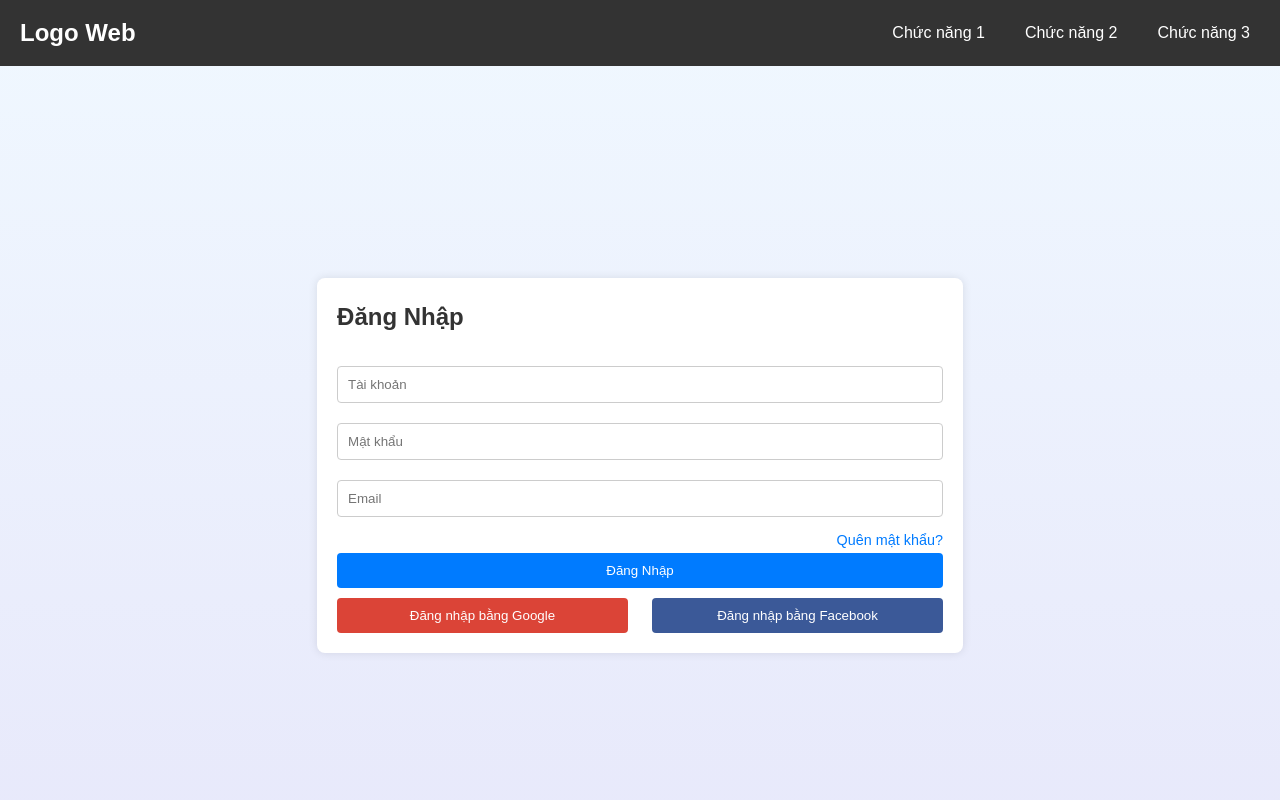
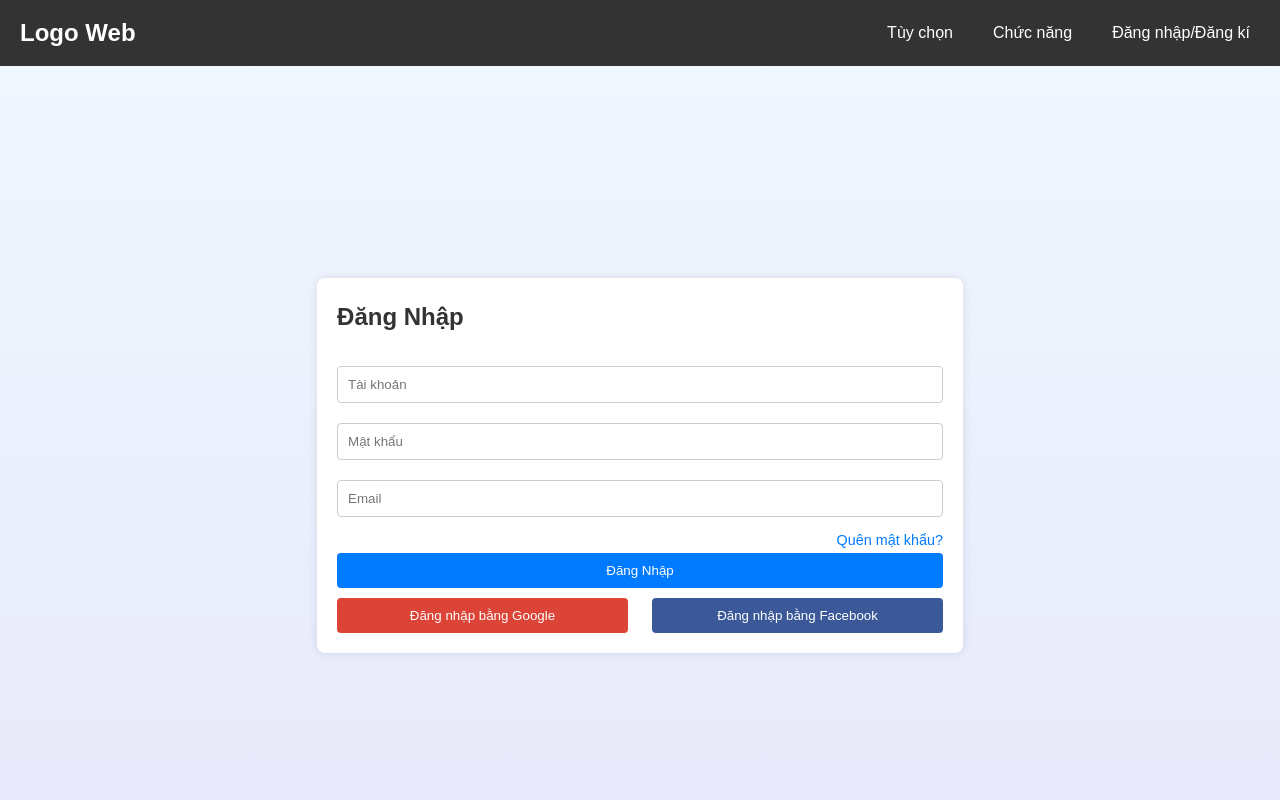
Before and after one commit to TDNguyen-DEV/home, a plain HTML site: page index.html in a window 1280 px wide. Shown: the top 800 px of the page. Drawn offline with Linux system fonts and the light colour scheme; a script that the page names is missing.

Commit message:
Update index.html

```diff
--- a/index.html
+++ b/index.html
@@ -14,21 +14,21 @@
       <nav>
         <ul>
           <li>
-            <a href="#">Chức năng 1</a>
+            <a href="#">Tùy chọn</a>
             <div class="dropdown">
               <a href="#">Tùy chọn 1-1</a>
               <a href="#">Tùy chọn 1-2</a>
             </div>
           </li>
           <li>
-            <a href="#">Chức năng 2</a>
+            <a href="#">Chức năng</a>
             <div class="dropdown">
               <a href="#">Tùy chọn 2-1</a>
               <a href="#">Tùy chọn 2-2</a>
             </div>
           </li>
           <li>
-            <a href="#">Chức năng 3</a>
+            <a href="#">Đăng nhập/Đăng kí</a>
             <div class="dropdown">
               <a href="#">Tùy chọn 1-1</a>
               <a href="#">Tùy chọn 1-2</a>
```
